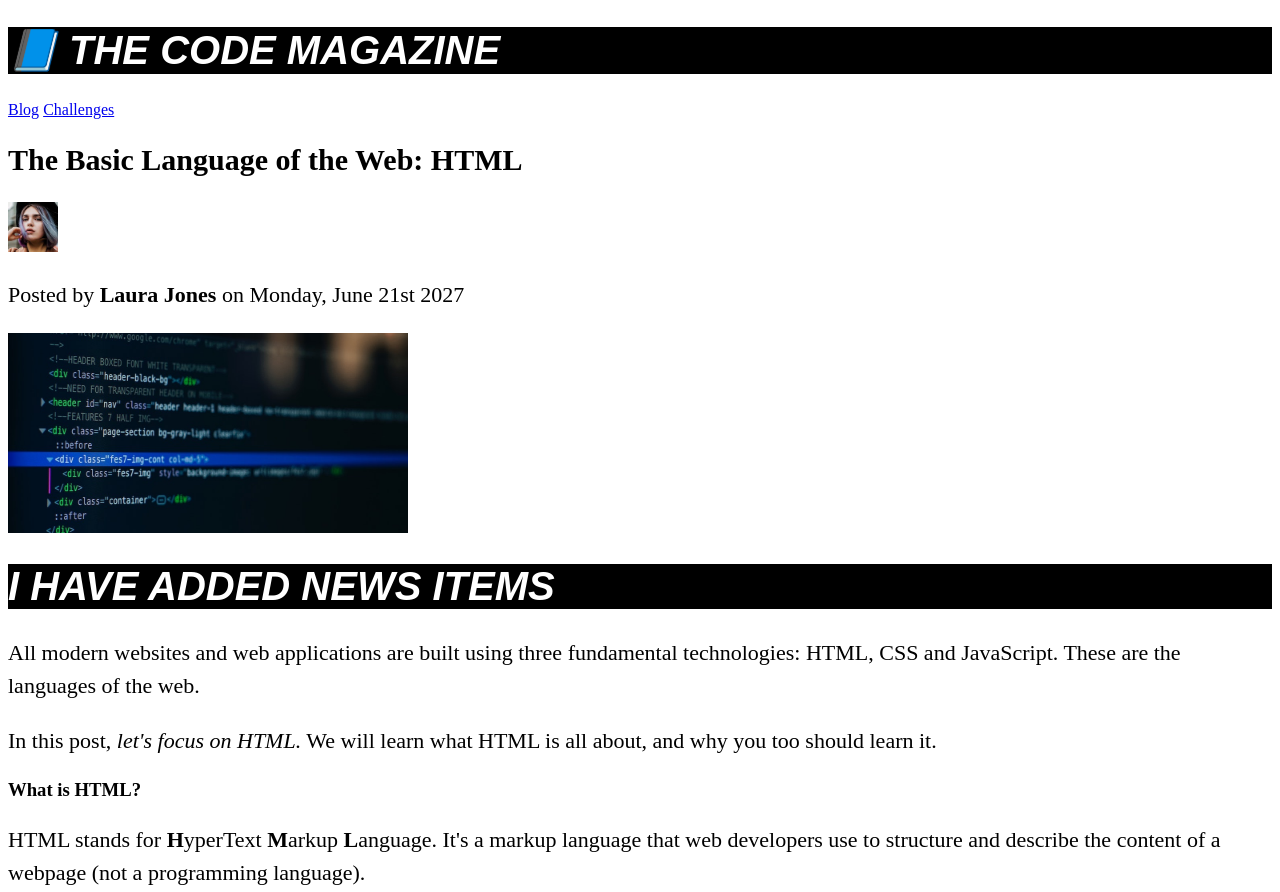
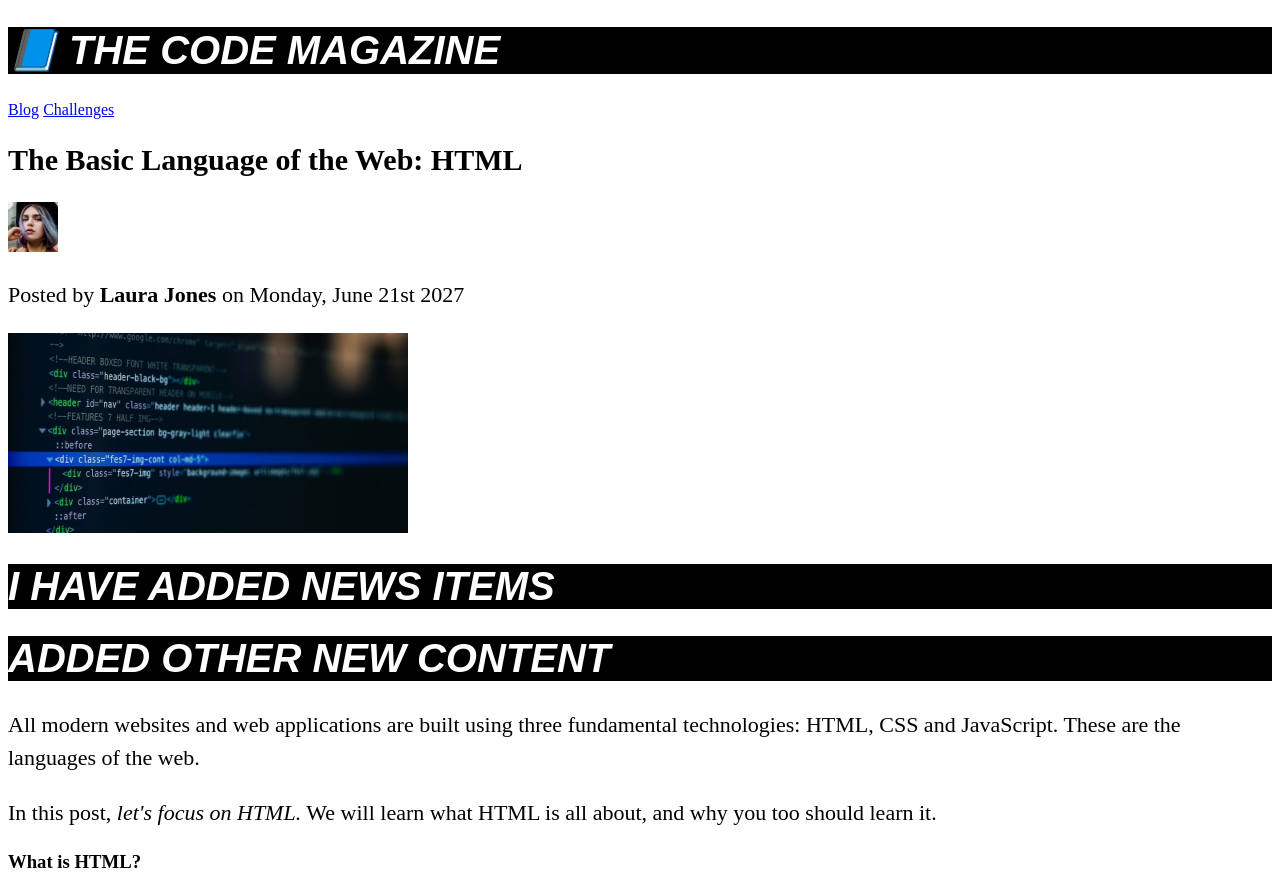
Before and after one commit to kounkourene/Learning, a plain HTML site: page index.html in a window 1280 px wide. Shown: the top 892 px of the page. Drawn offline with Linux system fonts and the light colour scheme.

Commit message:
Added Some New Content

```diff
--- a/index.html
+++ b/index.html
@@ -20,6 +20,7 @@
       height="200"
     />
     <h1>I have Added News Items</h1>
+    <h1>Added Other New Content</h1>
     <p>
       All modern websites and web applications are built using three fundamental
       technologies: HTML, CSS and JavaScript. These are the languages of the
```
